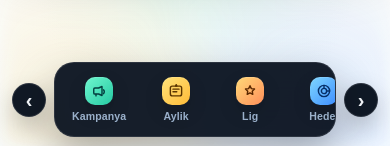
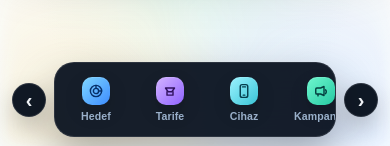
Before and after one commit to tancatelekom-cyber/satis-league, a Next.js app: page /giris in a window 390 px wide. Shown: the part 695-841 px from the top of the page. Built offline with nearby package versions, Linux system fonts and the light colour scheme; no server answers.

Commit message:
Mobil ve ust menude hedef tarife cihaz sirasi guncellendi

```diff
--- a/src/components/app-shell-header.tsx
+++ b/src/components/app-shell-header.tsx
@@ -15,12 +15,12 @@ type NavItem = {
 
 const baseNavItems: NavItem[] = [
   { href: "/", label: "Ana Sayfa" },
+  { href: "/hedef-gerceklesen", label: "Hedef Gerceklesen", mobileLabel: "Hedef", icon: "H" },
+  { href: "/tarifeler", label: "Tarifeler", mobileLabel: "Tarife", icon: "T" },
+  { href: "/cihaz-fiyat-listesi", label: "Cihaz Fiyat Listesi", mobileLabel: "Cihaz", icon: "C" },
   { href: "/kampanyalar", label: "Gunluk Kampanyalar", mobileLabel: "Kampanya", icon: "K" },
   { href: "/aylik-kampanyalar", label: "Aylik Kampanyalar", mobileLabel: "Aylik", icon: "A" },
   { href: "/lig", label: "Yildizlar Kulubu", mobileLabel: "Lig", icon: "L" },
-  { href: "/hedef-gerceklesen", label: "Hedef Gerceklesen", mobileLabel: "Hedef", icon: "H" },
-  { href: "/tarifeler", label: "Tarifeler", mobileLabel: "Tarife", icon: "T" },
-  { href: "/cihaz-fiyat-listesi", label: "Cihaz Fiyat Listesi", mobileLabel: "Cihaz", icon: "C" },
   { href: "/stok-bilgisi", label: "Stok Bilgisi", mobileLabel: "Stok", icon: "S" },
   { href: "/hesabim", label: "Hesabim", mobileLabel: "Hesap", icon: "P" }
 ];
@@ -152,14 +152,14 @@ export function AppShellHeader({
 
   const primaryTabs = useMemo(() => {
     const wanted = [
+      "/hedef-gerceklesen",
+      "/tarifeler",
+      "/cihaz-fiyat-listesi",
       "/kampanyalar",
       "/aylik-kampanyalar",
-      "/lig",
-      "/hedef-gerceklesen",
-      "/tarifeler",
-      "/cihaz-fiyat-listesi"
+      "/lig"
     ];
-    return navItems.filter((item) => wanted.includes(item.href));
+    return wanted.map((href) => navItems.find((item) => item.href === href)).filter((item): item is NavItem => Boolean(item));
   }, [navItems]);
 
   function scrollMobileTabs(direction: "left" | "right") {
```
